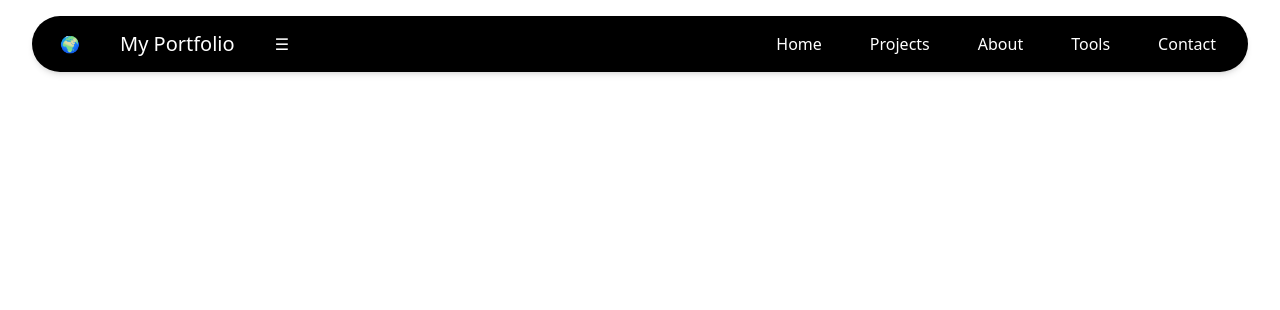
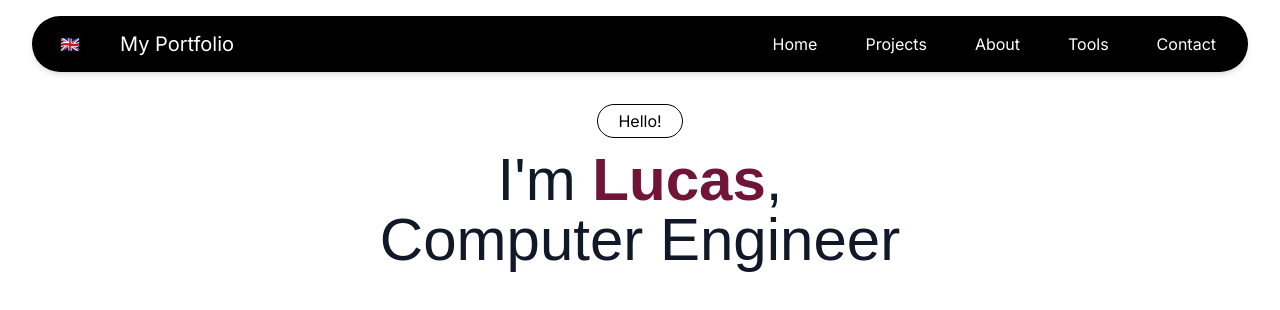
Before and after one commit to Lrs50/portfolio-site, a React (Vite) app: page / in a window 1280 px wide. Shown: the top 310 px of the page. Built offline with nearby package versions, Linux system fonts and the light colour scheme.

Commit message:
ADD: font family and start hero session

```diff
--- a/index.html
+++ b/index.html
@@ -3,7 +3,10 @@
   <head>
     <meta charset="UTF-8" />
     <meta name="viewport" content="width=device-width, initial-scale=1.0" />
-    <title>Vite App</title>
+    <link rel="preconnect" href="https://fonts.googleapis.com">
+    <link rel="preconnect" href="https://fonts.gstatic.com" crossorigin>
+    <link href="https://fonts.googleapis.com/css2?family=Inter:ital,wght@0,100..900;1,100..900&display=swap" rel="stylesheet">
+    <title>Portfolio</title>
   </head>
   <body>
     <div id="app"></div>
--- a/src/App.jsx
+++ b/src/App.jsx
@@ -1,13 +1,14 @@
 import React from 'react'
 import Card from './components/Cardproject'
 import NavBar from './components/Navbar'
-
+import Hero from './sections/Hero'
 
 export default function App(){
 
     return (
         <div>
             <NavBar />
+            <Hero />
         </div>
 
     );
--- a/src/components/Dropdown.jsx
+++ b/src/components/Dropdown.jsx
@@ -1,7 +1,7 @@
 import React,{ useState, useRef, useEffect } from "react";
 
 
-export default function Dropdown({label="Dropdown",options=[],onSelect,position="left"}){
+export default function Dropdown({label="Dropdown",options=[],onSelect,position="left",className = ""}){
 
     const positionClass = {
         left: "left-0",
@@ -29,7 +29,7 @@ export default function Dropdown({label="Dropdown",options=[],onSelect,position=
     }
 
     return (
-        <div ref={dropdownRef} className="relative inline-block text-left">
+        <div ref={dropdownRef} className={`relative inline-block text-left ${className}`}>
             <button onClick={()=>setOpen(!open)}
             className="bg-black text-white px-4 py-2 rounded hover:bg-mainPurple">
                 {label}
--- a/src/components/Navbar.jsx
+++ b/src/components/Navbar.jsx
@@ -11,53 +11,31 @@ function NavItem({text,to }){
 
 export default function NavBar(){
 
-    // const menuRef = useRef(null)
-    // const buttonRef = useRef(null)
-    // const [menuOpen, setMenuOpen] = useState(false)
-
-    // useEffect(() => {
-    // function handleClickOutside(e) {
-    //     const clickedOutsideMenu = menuRef.current && !menuRef.current.contains(e.target)
-    //     const clickedButton = buttonRef.current && buttonRef.current.contains(e.target)
-
-    //     if (clickedOutsideMenu && !clickedButton) {
-    //     setMenuOpen(false)
-    //     }
-    // }
-
-//   document.addEventListener('mousedown', handleClickOutside)
-//   return () => document.removeEventListener('mousedown', handleClickOutside)
-// }, [])
+    const [selectedLang, setSelectedLang] = useState("🇬🇧");
+    const [userSession, setUserSession] = useState("Home");
 
     return (
         <nav className="w-[95%] mx-auto mt-4 px-3 py-2 flex items-center
                         justify-between bg-black shadow-md rounded-full">
 
             <Dropdown
-                label="🌍"
-                options={["🇧🇷", "🇺🇸", "🇪🇸"]}
-                onSelect={(option) => console.log("Selected:", option)}
+                label={selectedLang}
+                options={["🇧🇷", "🇬🇧", "🇫🇷","🇪🇸"]}
+                onSelect={(option) => setSelectedLang(option)}
             />
             <h3 className="text-white text-xl px-6 whitespace-nowrap" >My Portfolio</h3>
 
-            {/* <button className="text-white text-3xl md:hidden px-4" onClick={() => setMenuOpen(!menuOpen)}>☰</button> */}
+            {/* NabBar MOBILE */}
+
             <Dropdown
-                label="☰"
+                className = "block md:hidden"
+                label={`☰ ${userSession}`}
                 options={["Home","Projects","About","Tools","Contact"]}
-                onSelect={(option) => console.log("Selected:", option)}
+                onSelect={(option) => setUserSession(option)}
                 position = "right"
 
             />
-            {/* NabBar MOBILE */}
-            {/* <div className={`${menuOpen? 'flex':'hidden'}
-                            absolute top-[70px] right-[15px] flex-col items-center gap-2
-                            bg-black p-4 rounded-xl shadow-lg z-50 md:hidden`}>
-                <NavItem text="Home" to ="Home"/>
-                <NavItem text="Projects" to ="Projects"/>
-                <NavItem text="About" to ="About"/>
-                <NavItem text="Tools" to ="Tools"/>
-                <NavItem text="Contact" to ="Contact"/>
-            </div> */}
+
             {/* NabBar Desktop */}
             <div className="hidden md:flex md:flex-wrap md:gap-2 md:justify-end md:w-full">
                 <NavItem text="Home" to ="Home"/>
--- a/src/sections/Hero.jsx
+++ b/src/sections/Hero.jsx
@@ -0,0 +1,21 @@
+import React,{ useEffect, useRef, useState } from "react";
+
+
+export default function Hero(){
+
+    return (
+        <div className="flex justify-center flex-col">
+            <span className="block mx-auto bg-white border border-black rounded-full px-5 py-1 text-base mt-8">
+                Hello!
+            </span>
+
+            <div className="text-center mt-3">
+                <h1 className="text-6xl font-medium leading right text-gray-900 font-urbanist">
+                   I'm <span className="text-mainPurple font-semibold">Lucas</span>, <br />
+                   Computer Engineer
+                </h1>
+            </div>
+        </div>
+    );
+
+}
--- a/tailwind.config.js
+++ b/tailwind.config.js
@@ -9,7 +9,11 @@ module.exports = {
       colors:{
         mainPurple:'#701438',
         secondaryPurple:'#A3466A'
-      }
+      },
+      fontFamily: {
+        sans: ['Inter', 'sans-serif'],
+        urbanist: ['Urbanist', 'sans-serif'],
+      },
     },
   },
   plugins: [],
```
